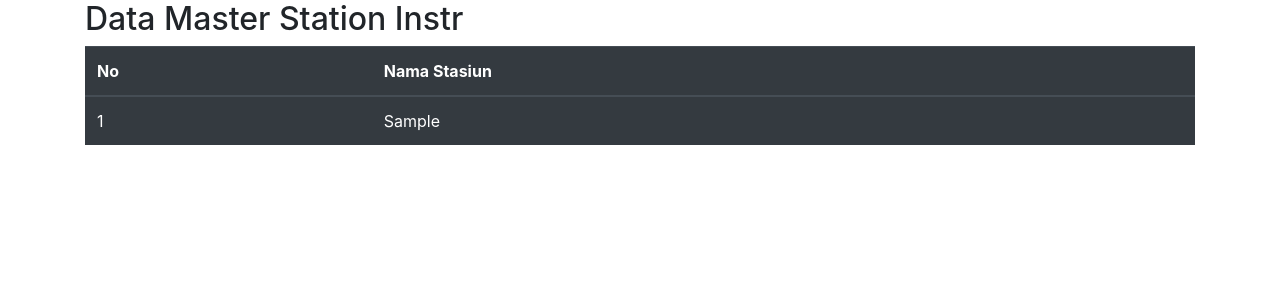
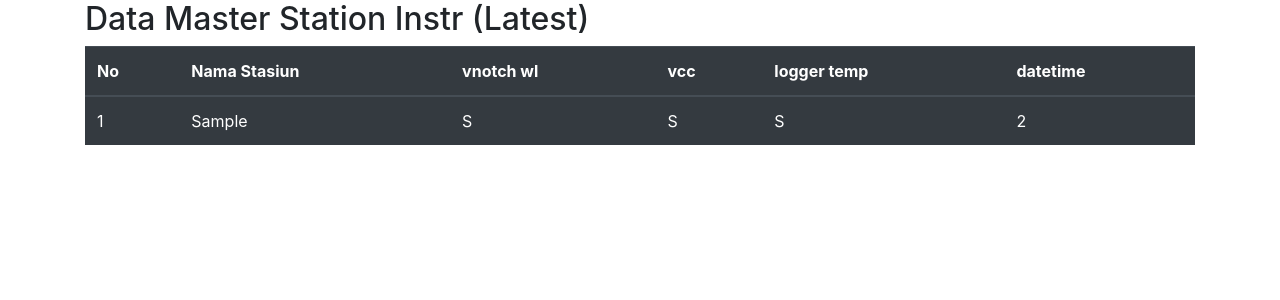
Before and after one commit to shofeather/konsep, a CodeIgniter app: the page made by application/views/masterstation.php in a window 1280 px wide. Shown: the top 300 px of the page. Run offline with CodeIgniter, Linux system fonts and the light colour scheme; tables that the repository leaves empty or names only in its code hold one stand-in row (values such as "Sample post"); the template is opened without the code that fills it: most values are stand-ins (such as "Sample title", 1, 10 or a date in 2020).

Commit message:
first commit

```diff
--- a/application/config/config.php
+++ b/application/config/config.php
@@ -448,7 +448,7 @@ $config['global_xss_filtering'] = FALSE;
 | 'csrf_regenerate' = Regenerate token on every submission
 | 'csrf_exclude_uris' = Array of URIs which ignore CSRF checks
 */
-$config['csrf_protection'] = FALSE;
+$config['csrf_protection'] = TRUE;
 $config['csrf_token_name'] = 'csrf_test_name';
 $config['csrf_cookie_name'] = 'csrf_cookie_name';
 $config['csrf_expire'] = 7200;
--- a/application/views/masterstation.php
+++ b/application/views/masterstation.php
@@ -11,24 +11,34 @@
 </head>
 <body>
     <div class="container">
-        <h2>Data Master Station Instr</h2>
+        <h2>Data Master Station Instr (Latest)</h2>
         <table class="table table-dark">
             <thead>
                 <tr>
                     <th>No</th>
                     <th>Nama Stasiun</th>
+                    <th>vnotch wl</th>
+                    <th>vcc</th>
+                    <th>logger temp</th>
+                    <th>datetime</th>
                 </tr>
             </thead>
             <tbody>
                 <?php
                 $no = 1;
+                $count = 0;
                 foreach ($Masterstation as $u) :
                     ?>
                     <tr>
                         <td><?= $no++; ?></td>
                         <td><a class="width-100 dsp_flex pointer" style="color: white; text-decoration: none;" href="<?php echo base_url('Masterstation/details/').$u['TableData'];?>"><?= $u['TableData'] ?></a></td>
+                        <td><?php echo $vnotch_wl[$count]; ?></td>
+                        <td><?php echo $vcc[$count]; ?></td>
+                        <td><?php echo $logger_temp[$count]; ?></td>
+                        <td><?php echo $datetime[$count]; ?></td>
                     </tr>
                 <?php
+                $count++;
                 endforeach;
                 ?>
             </tbody>
```
Also changed, not shown: application/controllers/Masterstation.php (+10 -9 lines), application/models/Masterstation_model.php (+14 -4 lines), application/views/masterstation_detail.php (+49 -1 lines).
